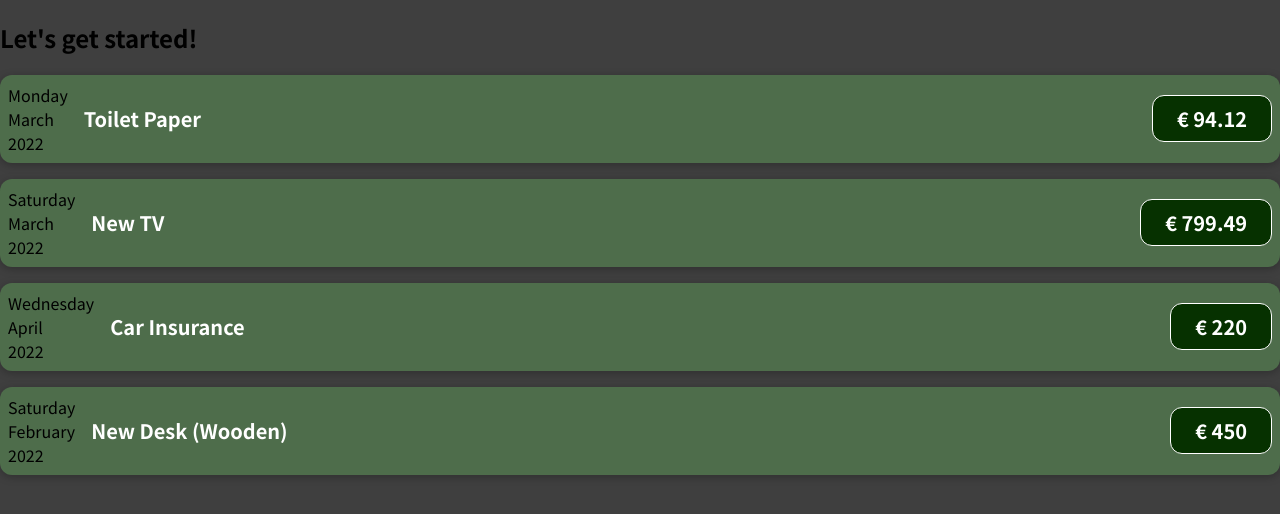
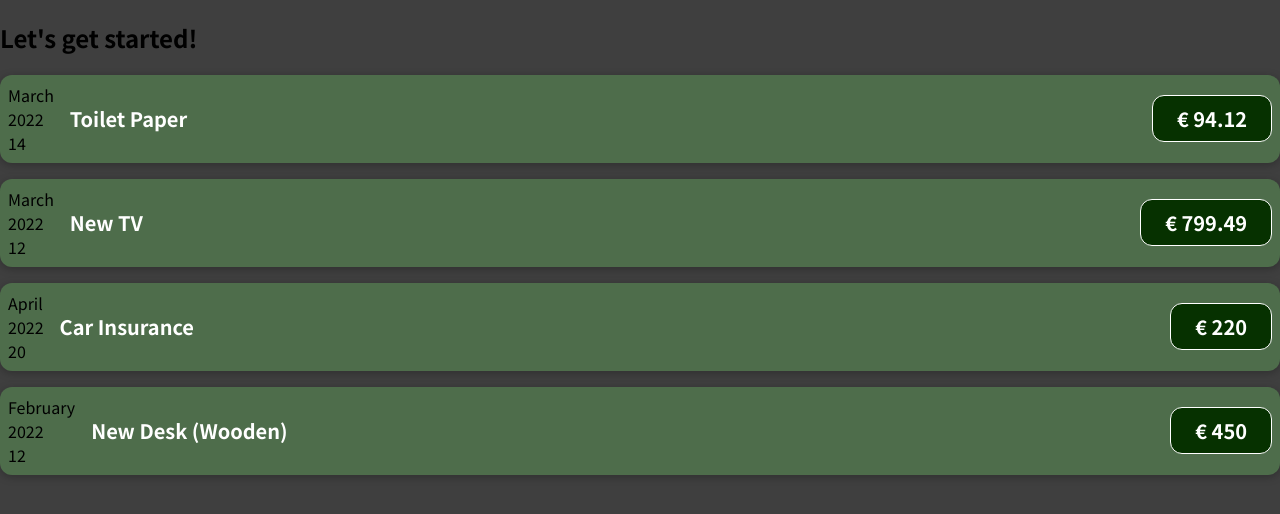
Before and after one commit to ddeveloper72/react-complete-guide, a JavaScript app: page / in a window 1280 px wide. Shown: the top 514 px of the page. Built offline with nearby package versions, Linux system fonts and the light colour scheme.

Commit message:
refactored date constans better suited for calander layout

```diff
--- a/src/components/ExpenseItem.js
+++ b/src/components/ExpenseItem.js
@@ -4,17 +4,17 @@ function ExpenseItem(props) {
 
     // define specific date elements as constants
     const month =  props.date.toLocaleString('ie-EU', {month: 'long'});
-    const day = props.date.toLocaleString('ie-EU', {weekday: 'long'});
-    const year = props.date.toLocaleString('ie-EU', { year: 'numeric'});
+    const day = props.date.toLocaleString('ie-EU', {day: '2-digit'});
+    const year = props.date.getFullYear();
 
     return (
         // root element has to be 1 element, nesting all other elements
         // create individual elements for the date values
         <div className='expense-item'>
             <div>
-                <div>{day}</div>
                 <div>{month}</div>
                 <div>{year}</div>
+                <div>{day}</div>
             </div>
             <div className='expense-item__description'>
                 <h2>{props.title}</h2>
```
